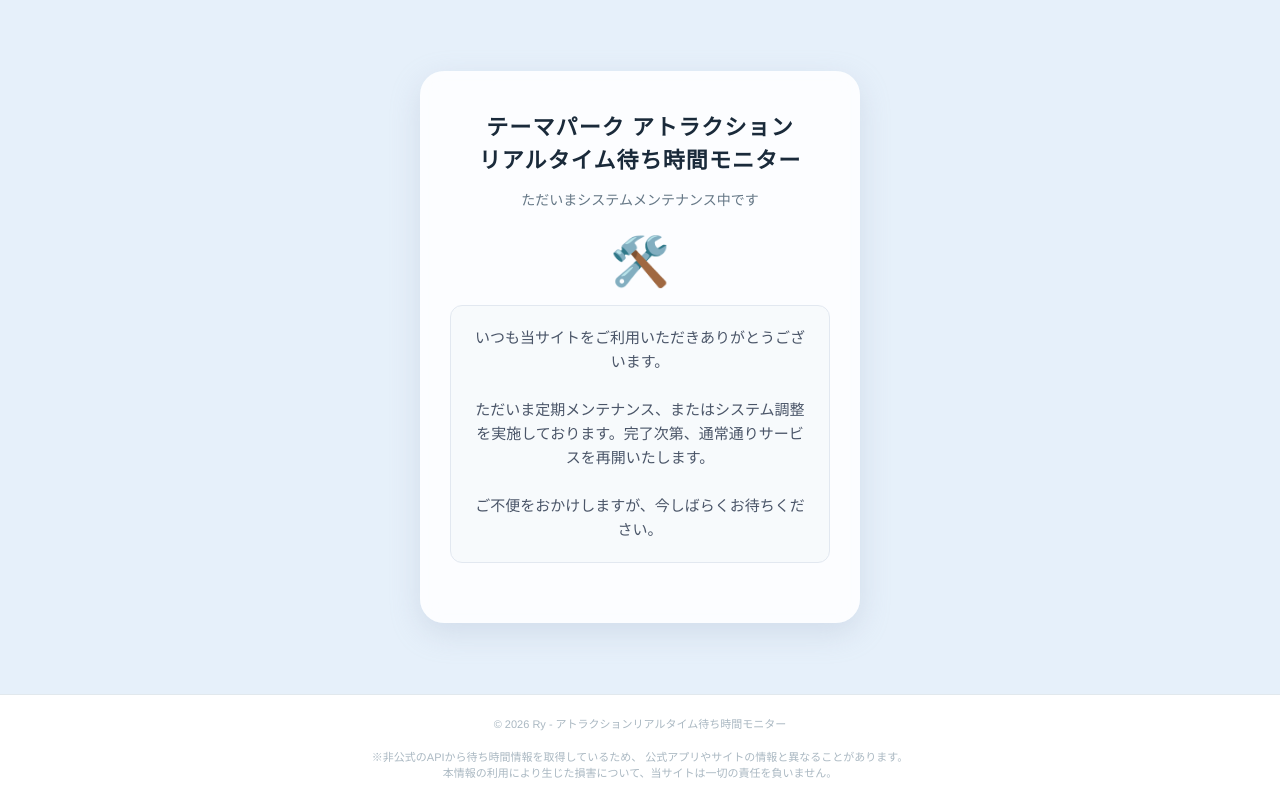
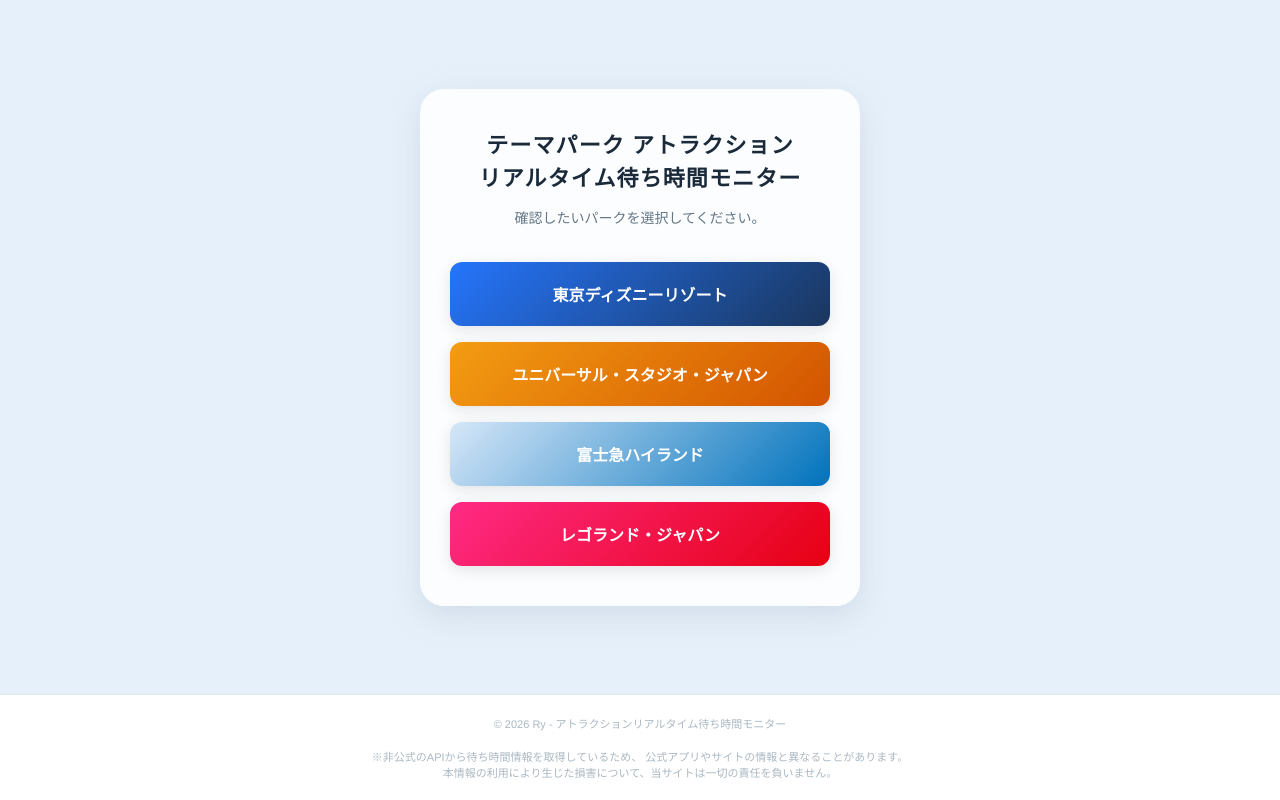
Before and after one commit to Ry-170925-duf/ry-park-waittime, a plain HTML site: page index.html in a window 1280 px wide. Drawn offline with Linux system fonts and the light colour scheme.

Commit message:
Add files via upload

```diff
--- a/index.html
+++ b/index.html
@@ -3,7 +3,7 @@
 <head>
     <meta charset="UTF-8">
     <meta name="viewport" content="width=device-width, initial-scale=1.0">
-    <title>メンテナンス中 - Ry アトラクション待ち時間モニターポータル</title>
+    <title>Ry - アトラクション待ち時間モニターポータル</title>
     <style>
         /* 全体のリセットと背景 */
         * {
@@ -47,11 +47,11 @@
 
         /* ヘッダー */
         header {
-            margin-bottom: 25px;
+            margin-bottom: 35px;
         }
         header h1 {
             font-size: 22px;
-            font-weight: bold;
+            font-weight: ultra bold;
             color: #1a2a3a;
             line-height: 1.5;
             letter-spacing: 0.05em;
@@ -62,24 +62,58 @@
             color: #657786;
         }
 
-        /* メンテナンス情報エリア */
-        .maintenance-content {
-            margin: 20px 0;
+        /* ボタンのコンテナ */
+        .button-container {
+            display: flex;
+            flex-direction: column;
+            gap: 16px;
         }
 
-        .maintenance-icon {
-            font-size: 48px;
-            margin-bottom: 15px;
+        /* 共通ボタンスタイル */
+        .park-btn {
+            display: block;
+            width: 100%;
+            padding: 20px;
+            font-size: 16px;
+            font-weight: bold;
+            text-align: center;
+            text-decoration: none;
+            color: #ffffff;
+            border-radius: 12px;
+            box-shadow: 0 4px 15px rgba(0, 0, 0, 0.1);
+            transition: all 0.3s ease;
         }
 
-        .maintenance-message {
-            font-size: 15px;
-            line-height: 1.6;
-            color: #4a5568;
-            background: #f7fafc;
-            padding: 20px;
-            border-radius: 12px;
-            border: 1px solid #e2e8f0;
+        /* タップ（ホバー）時のエフェクト */
+        @media (hover: hover) {
+            .park-btn:hover {
+                transform: translateY(-2px);
+                box-shadow: 0 8px 20px rgba(0, 0, 0, 0.15);
+                filter: brightness(1.05);
+            }
+        }
+        .park-btn:active {
+            transform: translateY(1px);
+        }
+
+        /* ディズニー用のボタンスタイル（シンデレラ城や魔法をイメージしたブルー） */
+        .btn-disney {
+            background: linear-gradient(135deg, #2575fc 0%, #1a365d 100%);
+        }
+
+        /* USJ用のボタンスタイル（エネルギッシュなハリウッド感のあるゴールド） */
+        .btn-usj {
+            background: linear-gradient(135deg, #f39c12 0%, #d35400 100%);
+        }
+
+        /*レゴランド用のボタンスタイル*/
+        .btn-legoland {
+            background: linear-gradient(135deg, #FF2A85 0%, #E60012 100%);
+        }
+
+        /*富士急ハイランド用のボタンスタイル*/
+        .btn-fujiq {
+            background: linear-gradient(135deg, #cee2f7d6 0%, #0072BC 100%);
         }
 
         /* フッター */
@@ -121,16 +155,22 @@
         <div class="portal-card">
             <header>
                 <h1>テーマパーク アトラクション<br>リアルタイム待ち時間モニター</h1>
-                <p>ただいまシステムメンテナンス中です</p>
+                <p>確認したいパークを選択してください。</p>
             </header>
 
-            <div class="maintenance-content">
-                <div class="maintenance-icon">🛠️</div>
-                <div class="maintenance-message">
-                    いつも当サイトをご利用いただきありがとうございます。<br><br>
-                    ただいま定期メンテナンス、またはシステム調整を実施しております。完了次第、通常通りサービスを再開いたします。<br><br>
-                    ご不便をおかけしますが、今しばらくお待ちください。
-                </div>
+            <div class="button-container">
+                <a href="disneywaittime.html" class="park-btn btn-disney">
+                    東京ディズニーリゾート
+                </a>
+                <a href="usjwaittime.html" class="park-btn btn-usj">
+                    ユニバーサル・スタジオ・ジャパン
+                </a>
+                <a href="fujiqwaittime.html" class="park-btn btn-fujiq">
+                    富士急ハイランド
+                </a>
+                <a href="legolandwaittime.html" class="park-btn btn-legoland">
+                    レゴランド・ジャパン
+                </a>
             </div>
         </div>
     </div>
```
Also changed, not shown: disneywaittime.html (+4 -0 lines), fujiqwaittime.html (+5 -0 lines), legolandwaittime.html (+1 -0 lines), usjwaittime.html (+12 -2 lines).
